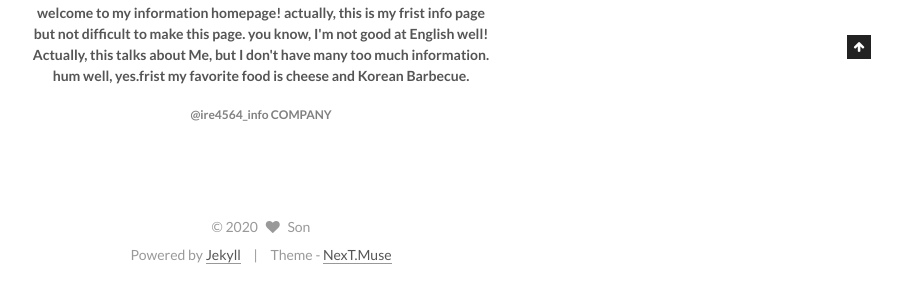
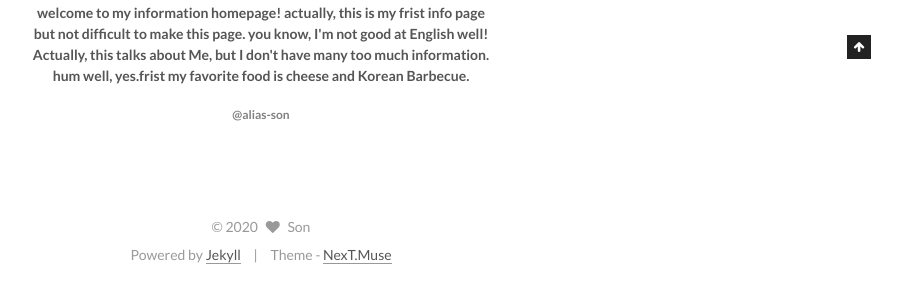
Before and after one commit to son-pistachio/son-pistachio.github.io, a Jekyll site: the page built from about/index.html, in a window 1280 px wide. Shown: the part 941-1227 px from the top of the page, without its empty margins (379-1280 px from the left). Built offline with Jekyll 4.4.1, drawn with Linux system fonts in a browser that asks for light colours.

Commit message:
update about

```diff
--- a/about/index.html
+++ b/about/index.html
@@ -28,7 +28,7 @@ Building......
 <br>Actually, this talks about Me, but I don't have many too much information.<br> hum well, yes.frist my favorite food is cheese and Korean Barbecue.</h5>
 
 
-    <h6 style="color: gray">@ire4564_info COMPANY</h6>
+    <h6 style="color: gray">@alias-son</h6>
     </div>
     </body>
 </html>
```
